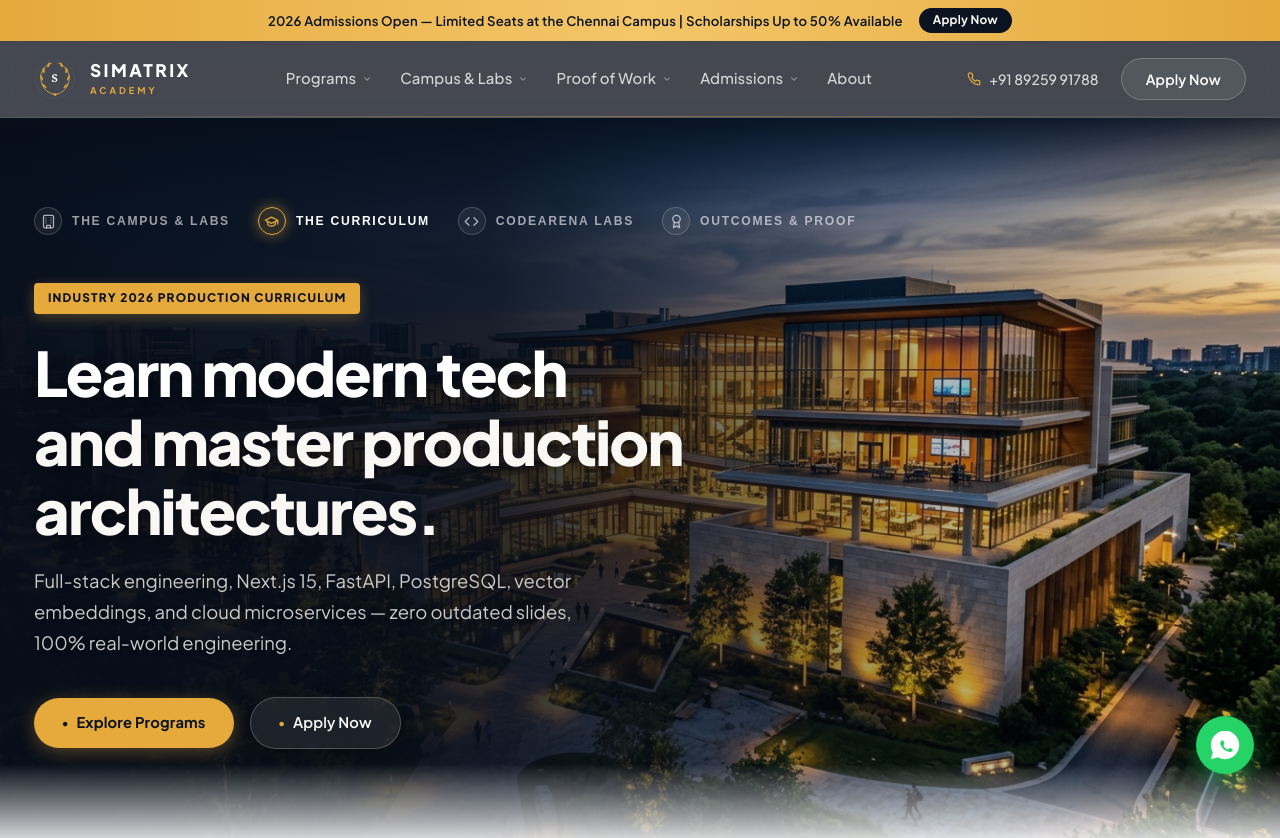
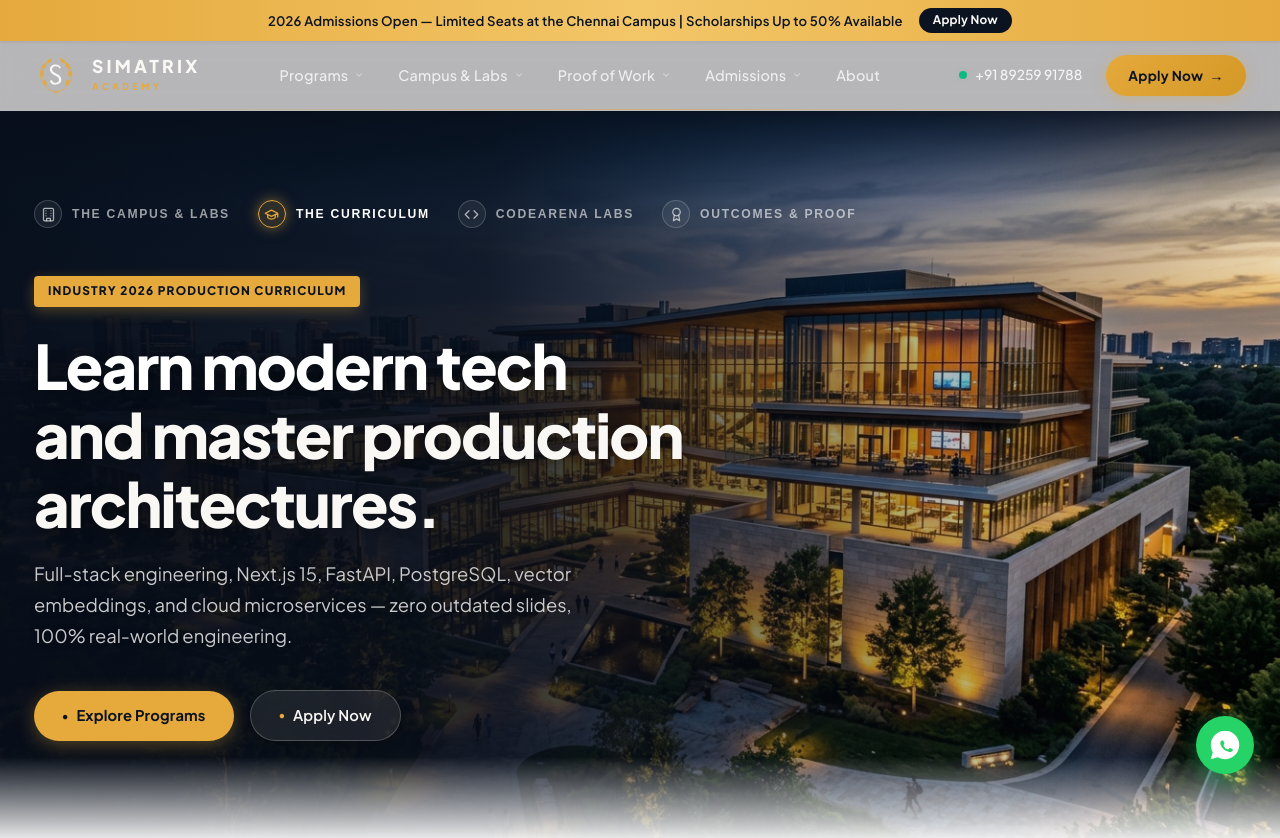
Before and after one commit to mrfaseed/simatrix-modern, a Next.js app in the folder frontend/: page / in a window 1280 px wide. Shown: the top 838 px of the page. Built offline with nearby package versions, Linux system fonts and the light colour scheme.

Commit message:
feat(navbar): implement dynamic transparent luxury glassmorphic navbar with micro-interactions

```diff
--- a/frontend/app/globals.css
+++ b/frontend/app/globals.css
@@ -388,3 +388,46 @@ input:focus, textarea:focus, select:focus {
     display: flex !important;
   }
 }
+
+/* Luxury Nav Link Micro-Interactions */
+.nav-link-item {
+  position: relative;
+  transition: color 0.2s cubic-bezier(0.16, 1, 0.3, 1);
+}
+
+.nav-link-item::after {
+  content: '';
+  position: absolute;
+  bottom: 0px;
+  left: 50%;
+  transform: translateX(-50%) scaleX(0);
+  width: 16px;
+  height: 2px;
+  border-radius: 999px;
+  background: #E5A93C;
+  box-shadow: 0 0 8px rgba(229, 169, 60, 0.8);
+  transition: transform 0.25s cubic-bezier(0.16, 1, 0.3, 1);
+  transform-origin: center;
+}
+
+.nav-link-item:hover::after {
+  transform: translateX(-50%) scaleX(1);
+}
+
+@keyframes ping {
+  75%, 100% {
+    transform: scale(2.2);
+    opacity: 0;
+  }
+}
+
+@keyframes fadeIn {
+  from {
+    opacity: 0;
+    transform: translateY(8px);
+  }
+  to {
+    opacity: 1;
+    transform: translateY(0);
+  }
+}
--- a/frontend/components/common/BrandLogo.js
+++ b/frontend/components/common/BrandLogo.js
@@ -2,7 +2,7 @@ import Link from "next/link";
 
 export default function BrandLogo({ variant = "light" }) {
   const isLight = variant === "light";
-  const textColor = isLight ? "#FFFFFF" : "#0B1320";
+  const textColor = isLight ? "#FAF8F5" : "#0B1320";
   const goldColor = "#E5A93C";
 
   return (
@@ -16,62 +16,83 @@ export default function BrandLogo({ variant = "light" }) {
         flexShrink: 0,
       }}
     >
-      {/* Luxury Classical Laurel Wreath Academic Crest */}
-      <div style={{ position: "relative", width: "42px", height: "42px", display: "flex", alignItems: "center", justifyContent: "center" }}>
+      {/* Precision Vector Laurel Wreath Crest Emblem */}
+      <div
+        style={{
+          position: "relative",
+          width: "44px",
+          height: "44px",
+          display: "flex",
+          alignItems: "center",
+          justifyContent: "center",
+        }}
+      >
         <svg
-          width="42"
-          height="42"
+          width="44"
+          height="44"
           viewBox="0 0 100 100"
           fill="none"
           xmlns="http://www.w3.org/2000/svg"
         >
-          {/* Outer Fine Crest Ring */}
-          <circle cx="50" cy="50" r="46" stroke={isLight ? "rgba(255,255,255,0.18)" : "rgba(11,19,32,0.12)"} strokeWidth="1" strokeDasharray="3 3" />
+          {/* Subtle Geometric Outer Guide Ring */}
+          <circle
+            cx="50"
+            cy="50"
+            r="46"
+            stroke={isLight ? "rgba(229, 169, 60, 0.25)" : "rgba(11, 19, 32, 0.15)"}
+            strokeWidth="1"
+            strokeDasharray="2 3"
+          />
 
-          {/* Left Classical Laurel Leaves */}
-          <path d="M 46 86 C 26 82 16 64 16 46 C 16 32 26 18 42 12" stroke={goldColor} strokeWidth="1.8" strokeLinecap="round" />
-          <path d="M 28 72 Q 18 68 20 60 Q 28 64 30 70" fill={goldColor} fillOpacity="0.85" />
-          <path d="M 20 54 Q 12 48 16 40 Q 22 46 22 52" fill={goldColor} fillOpacity="0.85" />
-          <path d="M 22 36 Q 16 28 24 22 Q 28 30 25 36" fill={goldColor} fillOpacity="0.85" />
-          <path d="M 32 22 Q 30 12 38 10 Q 38 20 34 22" fill={goldColor} fillOpacity="0.85" />
+          {/* Left Symmetrical Laurel Wreath */}
+          <path
+            d="M 47 88 C 28 85 14 68 14 48 C 14 34 24 20 40 13"
+            stroke={goldColor}
+            strokeWidth="1.75"
+            strokeLinecap="round"
+          />
+          {/* Left Leaves */}
+          <path d="M 28 75 C 20 72 18 64 24 59 C 29 64 30 71 28 75 Z" fill={goldColor} fillOpacity="0.9" />
+          <path d="M 19 56 C 12 50 14 42 20 38 C 24 43 23 51 19 56 Z" fill={goldColor} fillOpacity="0.9" />
+          <path d="M 20 38 C 16 30 22 23 28 22 C 29 29 25 35 20 38 Z" fill={goldColor} fillOpacity="0.9" />
+          <path d="M 30 24 C 28 15 36 12 41 13 C 40 20 35 24 30 24 Z" fill={goldColor} fillOpacity="0.9" />
 
-          {/* Right Classical Laurel Leaves */}
-          <path d="M 54 86 C 74 82 84 64 84 46 C 84 32 74 18 58 12" stroke={goldColor} strokeWidth="1.8" strokeLinecap="round" />
-          <path d="M 72 72 Q 82 68 80 60 Q 72 64 70 70" fill={goldColor} fillOpacity="0.85" />
-          <path d="M 80 54 Q 88 48 84 40 Q 78 46 78 52" fill={goldColor} fillOpacity="0.85" />
-          <path d="M 78 36 Q 84 28 76 22 Q 72 30 75 36" fill={goldColor} fillOpacity="0.85" />
-          <path d="M 68 22 Q 70 12 62 10 Q 62 20 66 22" fill={goldColor} fillOpacity="0.85" />
+          {/* Right Symmetrical Laurel Wreath */}
+          <path
+            d="M 53 88 C 72 85 86 68 86 48 C 86 34 76 20 60 13"
+            stroke={goldColor}
+            strokeWidth="1.75"
+            strokeLinecap="round"
+          />
+          {/* Right Leaves */}
+          <path d="M 72 75 C 80 72 82 64 76 59 C 71 64 70 71 72 75 Z" fill={goldColor} fillOpacity="0.9" />
+          <path d="M 81 56 C 88 50 86 42 80 38 C 76 43 77 51 81 56 Z" fill={goldColor} fillOpacity="0.9" />
+          <path d="M 80 38 C 84 30 78 23 72 22 C 71 29 75 35 80 38 Z" fill={goldColor} fillOpacity="0.9" />
+          <path d="M 70 24 C 72 15 64 12 59 13 C 60 20 65 24 70 24 Z" fill={goldColor} fillOpacity="0.9" />
 
-          {/* Bottom Laurel Knot Ribbon */}
-          <circle cx="50" cy="87" r="3" fill={goldColor} />
-          <path d="M 44 86 Q 50 90 56 86" stroke={goldColor} strokeWidth="1.8" strokeLinecap="round" />
+          {/* Bottom Ribbon Knot */}
+          <circle cx="50" cy="89" r="2.5" fill={goldColor} />
+          <path d="M 44 88 Q 50 92 56 88" stroke={goldColor} strokeWidth="1.5" strokeLinecap="round" />
 
-          {/* Center Classical Roman Monogram */}
-          <text
-            x="50"
-            y="57"
-            textAnchor="middle"
-            fontFamily="Georgia, 'Times New Roman', serif"
-            fontSize="26"
-            fontWeight="bold"
+          {/* Classical Roman Serif Monogram S */}
+          <path
+            d="M 58 35 C 57 32 54 30 49 30 C 44 30 41 33 41 37 C 41 42 45 44 51 47 C 58 50 62 54 62 61 C 62 68 56 72 48 72 C 41 72 37 68 36 63 L 41 62 C 42 66 45 68 49 68 C 54 68 57 65 57 61 C 57 56 52 53 46 50 C 40 47 36 43 36 37 C 36 31 41 26 49 26 C 55 26 60 29 61 34 L 58 35 Z"
             fill={textColor}
-            letterSpacing="1"
-          >
-            S
-          </text>
+          />
         </svg>
       </div>
 
-      {/* Editorial Wordmark */}
+      {/* Editorial Luxury Wordmark */}
       <div style={{ display: "flex", flexDirection: "column" }}>
         <span
           style={{
             fontFamily: "var(--font-sans)",
             fontWeight: 800,
-            fontSize: "1.08rem",
-            letterSpacing: "0.14em",
+            fontSize: "1.1rem",
+            letterSpacing: "0.18em",
             color: textColor,
             lineHeight: 1.1,
+            textTransform: "uppercase",
           }}
         >
           SIMATRIX
@@ -81,7 +102,7 @@ export default function BrandLogo({ variant = "light" }) {
             fontFamily: "var(--font-sans)",
             fontSize: "0.58rem",
             fontWeight: 700,
-            letterSpacing: "0.32em",
+            letterSpacing: "0.36em",
             color: goldColor,
             textTransform: "uppercase",
             marginTop: "3px",
--- a/frontend/components/layout/Navbar.js
+++ b/frontend/components/layout/Navbar.js
@@ -1,12 +1,21 @@
 "use client";
 
-import { useState } from "react";
+import { useState, useEffect } from "react";
 import Link from "next/link";
 import BrandLogo from "@/components/common/BrandLogo";
 
 export default function Navbar() {
   const [mobileMenuOpen, setMobileMenuOpen] = useState(false);
   const [activeDropdown, setActiveDropdown] = useState(null);
+  const [scrolled, setScrolled] = useState(false);
+
+  useEffect(() => {
+    const handleScroll = () => {
+      setScrolled(window.scrollY > 20);
+    };
+    window.addEventListener("scroll", handleScroll, { passive: true });
+    return () => window.removeEventListener("scroll", handleScroll);
+  }, []);
 
   const navItems = [
     {
@@ -61,13 +70,18 @@ export default function Navbar() {
         position: "sticky",
         top: 0,
         zIndex: 100,
-        background: "rgba(8, 14, 26, 0.75)",
-        backdropFilter: "blur(28px)",
-        WebkitBackdropFilter: "blur(28px)",
-        borderBottom: "1px solid rgba(255, 255, 255, 0.08)",
+        height: "70px",
+        display: "flex",
+        alignItems: "center",
+        background: scrolled ? "rgba(8, 14, 26, 0.88)" : "rgba(8, 14, 26, 0.28)",
+        backdropFilter: scrolled ? "blur(24px)" : "blur(14px)",
+        WebkitBackdropFilter: scrolled ? "blur(24px)" : "blur(14px)",
+        borderBottom: scrolled ? "1px solid rgba(255, 255, 255, 0.1)" : "1px solid rgba(255, 255, 255, 0.06)",
+        boxShadow: scrolled ? "0 10px 30px -10px rgba(0, 0, 0, 0.5)" : "none",
+        transition: "background 0.3s cubic-bezier(0.16, 1, 0.3, 1), backdrop-filter 0.3s ease, border-color 0.3s ease, box-shadow 0.3s ease",
       }}
     >
-      {/* Hairline Golden Edge */}
+      {/* Hairline Gold Micro-Gradient Edge */}
       <div
         style={{
           position: "absolute",
@@ -75,7 +89,7 @@ export default function Navbar() {
           left: 0,
           right: 0,
           height: "1px",
-          background: "linear-gradient(90deg, transparent 0%, rgba(229, 169, 60, 0.4) 50%, transparent 100%)",
+          background: "linear-gradient(90deg, transparent 0%, rgba(229, 169, 60, 0.45) 50%, transparent 100%)",
           pointerEvents: "none",
         }}
       />
@@ -86,19 +100,19 @@ export default function Navbar() {
           display: "flex",
           alignItems: "center",
           justifyContent: "space-between",
-          height: "76px",
+          width: "100%",
         }}
       >
-        {/* Brand Crest & Monogram */}
+        {/* Luxury Brand Crest & Wordmark */}
         <BrandLogo variant="light" />
 
-        {/* Minimal Desktop Navigation (Spacious & Clean, VIIV Style) */}
+        {/* Minimal Desktop Navigation */}
         <nav
           className="desktop-nav"
           style={{
             display: "flex",
             alignItems: "center",
-            gap: "28px",
+            gap: "34px",
           }}
         >
           {navItems.map((item) => (
@@ -110,17 +124,17 @@ export default function Navbar() {
             >
               <Link
                 href={item.href}
+                className="nav-link-item"
                 style={{
                   display: "inline-flex",
                   alignItems: "center",
                   gap: "6px",
-                  fontSize: "0.93rem",
+                  fontSize: "0.9rem",
                   fontWeight: 500,
                   color: activeDropdown === item.label ? "#FFFFFF" : "rgba(255, 255, 255, 0.78)",
-                  padding: "6px 0",
+                  padding: "8px 0",
                   textDecoration: "none",
-                  transition: "color 0.2s ease",
-                  letterSpacing: "0.01em",
+                  letterSpacing: "0.015em",
                 }}
               >
                 <span>{item.label}</span>
@@ -145,21 +159,21 @@ export default function Navbar() {
                 )}
               </Link>
 
-              {/* Mega Dropdown Panel */}
+              {/* Frosted Floating Mega-Dropdown */}
               {item.dropdown && activeDropdown === item.label && (
                 <div
                   style={{
                     position: "absolute",
-                    top: "calc(100% + 14px)",
-                    left: "-16px",
+                    top: "calc(100% + 12px)",
+                    left: "-18px",
                     width: "360px",
-                    background: "rgba(11, 19, 32, 0.96)",
-                    backdropFilter: "blur(24px)",
-                    WebkitBackdropFilter: "blur(24px)",
-                    border: "1px solid rgba(229, 169, 60, 0.25)",
+                    background: "rgba(10, 16, 30, 0.94)",
+                    backdropFilter: "blur(28px)",
+                    WebkitBackdropFilter: "blur(28px)",
+                    border: "1px solid rgba(255, 255, 255, 0.12)",
                     borderRadius: "18px",
                     padding: "16px",
-                    boxShadow: "0 24px 64px -12px rgba(0, 0, 0, 0.65), 0 0 0 1px rgba(255, 255, 255, 0.05)",
+                    boxShadow: "0 28px 70px -12px rgba(0, 0, 0, 0.75), 0 0 0 1px rgba(229, 169, 60, 0.15)",
                     display: "flex",
                     flexDirection: "column",
                     gap: "4px",
@@ -173,9 +187,9 @@ export default function Navbar() {
                       fontWeight: 700,
                       color: "#E5A93C",
                       textTransform: "uppercase",
-                      letterSpacing: "0.16em",
+                      letterSpacing: "0.18em",
                       padding: "4px 8px 10px 8px",
-                      borderBottom: "1px solid rgba(255, 255, 255, 0.07)",
+                      borderBottom: "1px solid rgba(255, 255, 255, 0.08)",
                       marginBottom: "6px",
                     }}
                   >
@@ -232,84 +246,91 @@ export default function Navbar() {
           ))}
         </nav>
 
-        {/* Right Side: Phone & Apply Button (Never Wrap) */}
+        {/* Right Side: Admissions Phone with Pulse Dot & Gold Pill CTA */}
         <div
           style={{
             display: "flex",
             alignItems: "center",
-            gap: "22px",
+            gap: "24px",
             flexShrink: 0,
           }}
         >
-          {/* Direct Phone Number on a Single Line */}
+          {/* Live Admissions Hotline */}
           <a
             href="tel:+918925991788"
             style={{
               display: "inline-flex",
               alignItems: "center",
               gap: "8px",
-              fontSize: "0.88rem",
+              fontSize: "0.86rem",
               fontWeight: 500,
-              color: "rgba(255, 255, 255, 0.8)",
+              color: "rgba(255, 255, 255, 0.85)",
               textDecoration: "none",
               whiteSpace: "nowrap",
               transition: "color 0.15s ease",
             }}
             onMouseEnter={(e) => (e.currentTarget.style.color = "#FFFFFF")}
-            onMouseLeave={(e) => (e.currentTarget.style.color = "rgba(255, 255, 255, 0.8)")}
+            onMouseLeave={(e) => (e.currentTarget.style.color = "rgba(255, 255, 255, 0.85)")}
           >
-            <svg
-              width="14"
-              height="14"
-              viewBox="0 0 24 24"
-              fill="none"
-              stroke="currentColor"
-              strokeWidth="2"
-              strokeLinecap="round"
-              strokeLinejoin="round"
-              style={{ color: "#E5A93C" }}
-            >
-              <path d="M22 16.92v3a2 2 0 0 1-2.18 2 19.79 19.79 0 0 1-8.63-3.07 19.5 19.5 0 0 1-6-6 19.79 19.79 0 0 1-3.07-8.67A2 2 0 0 1 4.11 2h3a2 2 0 0 1 2 1.72 12.84 12.84 0 0 0 .7 2.81 2 2 0 0 1-.45 2.11L8.09 9.91a16 16 0 0 0 6 6l1.27-1.27a2 2 0 0 1 2.11-.45 12.84 12.84 0 0 0 2.81.7A2 2 0 0 1 22 16.92z" />
-            </svg>
+            {/* Live Green Pulsing Indicator Dot */}
+            <span style={{ position: "relative", display: "inline-flex", width: "8px", height: "8px" }}>
+              <span
+                style={{
+                  position: "absolute",
+                  inset: 0,
+                  borderRadius: "50%",
+                  background: "#10B981",
+                  opacity: 0.75,
+                  animation: "ping 1.5s cubic-bezier(0, 0, 0.2, 1) infinite",
+                }}
+              />
+              <span
+                style={{
+                  position: "relative",
+                  width: "8px",
+                  height: "8px",
+                  borderRadius: "50%",
+                  background: "#10B981",
+                }}
+              />
+            </span>
             <span>+91 89259 91788</span>
           </a>
 
-          {/* Luxury Translucent Pill Button (VIIV Style) */}
+          {/* Luxury 24k Gold Pill Button with Arrow */}
           <Link
             href="/contact"
             style={{
               display: "inline-flex",
               alignItems: "center",
               justifyContent: "center",
-              background: "rgba(255, 255, 255, 0.08)",
-              border: "1px solid rgba(255, 255, 255, 0.22)",
-              color: "#FFFFFF",
-              padding: "9px 24px",
+              gap: "6px",
+              background: "linear-gradient(135deg, #E5A93C 0%, #D49826 100%)",
+              color: "#0B1320",
+              padding: "9px 22px",
               borderRadius: "999px",
-              fontSize: "0.88rem",
-              fontWeight: 600,
-              letterSpacing: "0.01em",
+              fontSize: "0.85rem",
+              fontWeight: 700,
+              letterSpacing: "0.02em",
               textDecoration: "none",
               whiteSpace: "nowrap",
-              transition: "all 0.2s cubic-bezier(0.16, 1, 0.3, 1)",
+              boxShadow: "0 2px 14px rgba(229, 169, 60, 0.35)",
+              transition: "all 0.25s cubic-bezier(0.16, 1, 0.3, 1)",
             }}
             onMouseEnter={(e) => {
-              e.currentTarget.style.background = "#E5A93C";
-              e.currentTarget.style.color = "#0B1320";
-              e.currentTarget.style.borderColor = "#E5A93C";
-              e.currentTarget.style.boxShadow = "0 4px 16px rgba(229, 169, 60, 0.35)";
+              e.currentTarget.style.transform = "translateY(-1px)";
+              e.currentTarget.style.boxShadow = "0 6px 22px rgba(229, 169, 60, 0.55)";
             }}
             onMouseLeave={(e) => {
-              e.currentTarget.style.background = "rgba(255, 255, 255, 0.08)";
-              e.currentTarget.style.color = "#FFFFFF";
-              e.currentTarget.style.borderColor = "rgba(255, 255, 255, 0.22)";
-              e.currentTarget.style.boxShadow = "none";
+              e.currentTarget.style.transform = "translateY(0)";
+              e.currentTarget.style.boxShadow = "0 2px 14px rgba(229, 169, 60, 0.35)";
             }}
           >
-            Apply Now
+            <span>Apply Now</span>
+            <span style={{ fontSize: "0.9rem" }}>→</span>
           </Link>
 
-          {/* Mobile Drawer Trigger (Hidden on Desktop via CSS) */}
+          {/* Mobile Drawer Trigger Button */}
           <button
             onClick={() => setMobileMenuOpen(!mobileMenuOpen)}
             className="mobile-toggle"
@@ -332,16 +353,22 @@ export default function Navbar() {
         </div>
       </div>
 
-      {/* Mobile Drawer */}
+      {/* Mobile Modal Drawer */}
       {mobileMenuOpen && (
         <div
           style={{
-            background: "rgba(11, 19, 32, 0.98)",
+            position: "absolute",
+            top: "100%",
+            left: 0,
+            right: 0,
+            background: "rgba(10, 16, 30, 0.98)",
+            backdropFilter: "blur(24px)",
             borderBottom: "1px solid rgba(255, 255, 255, 0.12)",
             padding: "20px 24px 28px 24px",
             display: "flex",
             flexDirection: "column",
             gap: "16px",
+            boxShadow: "0 20px 40px rgba(0, 0, 0, 0.6)",
           }}
         >
           {navItems.map((item) => (
@@ -380,15 +407,18 @@ export default function Navbar() {
                 color: "#E5A93C",
                 fontWeight: 600,
                 textDecoration: "none",
+                display: "flex",
+                alignItems: "center",
+                gap: "8px",
               }}
             >
-              📞 +91 89259 91788
+              <span>📞 +91 89259 91788</span>
             </a>
             <Link
               href="/contact"
               onClick={() => setMobileMenuOpen(false)}
               style={{
-                background: "#E5A93C",
+                background: "linear-gradient(135deg, #E5A93C 0%, #D49826 100%)",
                 color: "#0B1320",
                 padding: "12px",
                 borderRadius: "999px",
```
